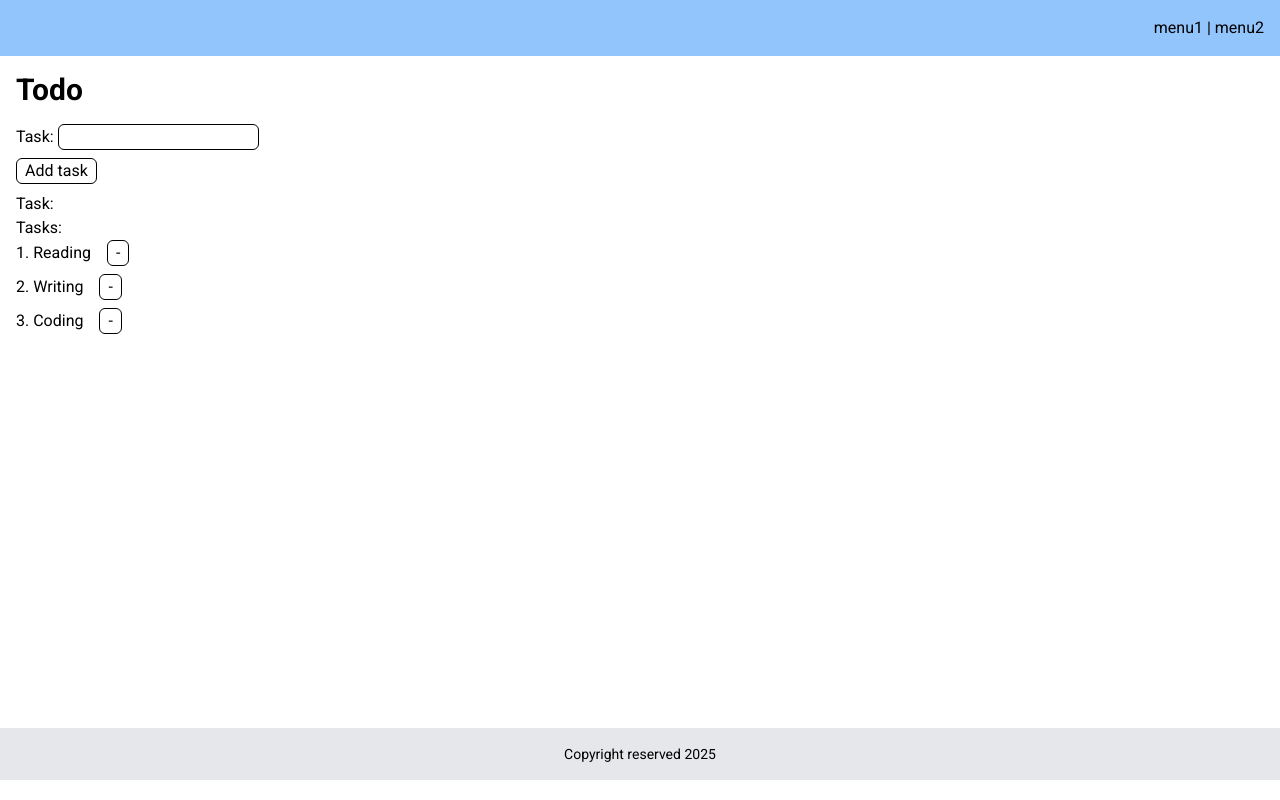
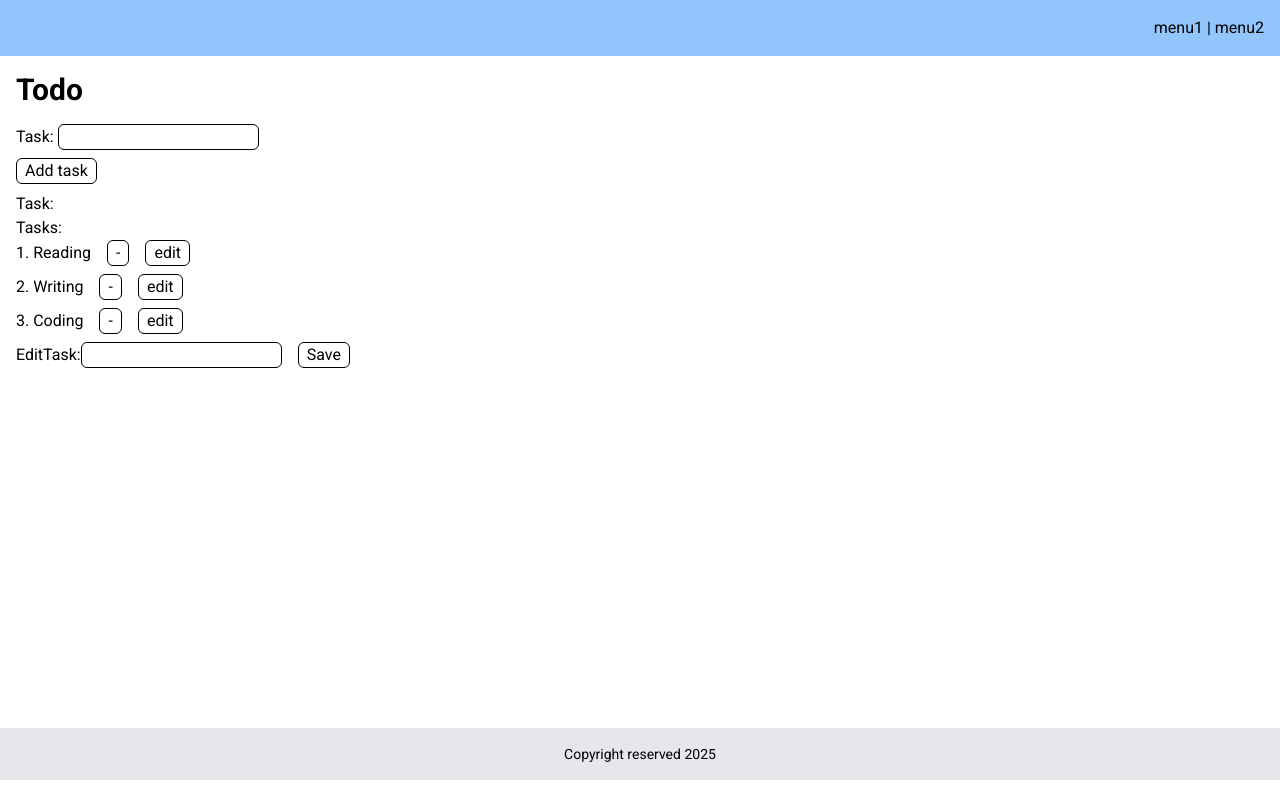
Before and after one commit to wwarodom/web_2_2024, a Next.js app in the folder my-app/: page /todo in a window 1280 px wide. Built offline with nearby package versions, Linux system fonts and the light colour scheme.

Commit message:
edit task

```diff
--- a/my-app/app/todo/page.tsx
+++ b/my-app/app/todo/page.tsx
@@ -4,6 +4,8 @@ const STYLE = "border border-black rounded-md px-2 mb-2"
 
 export default function Todo() {
     const [task, setTask] = useState('')
+    const [editTask, setEditTask] = useState('')
+    const [editId, setEditId] = useState(-1)
     const [tasks, setTasks] = useState<string[]>([
         "Reading",
         "Writing",
@@ -12,6 +14,22 @@ export default function Todo() {
 
     function deleteTask(indexTask: number): void {
         setTasks(tasks.filter((_, index) => index !== indexTask))
+    }
+
+    function editTaskFunction(indexTask: number): void {
+        setEditId(indexTask)
+        setEditTask(tasks[indexTask])
+    }
+
+    function updateTask(): void {
+        if (editId === -1) {
+            return
+        }
+        const newTasks = [...tasks]
+        newTasks[editId] = editTask
+        setTasks(newTasks)
+        setEditId(-1)
+        setEditTask('')
     }
 
     return (
@@ -43,10 +61,27 @@ export default function Todo() {
                                 className={`${STYLE} ml-4`}
                                 onClick={() => deleteTask(+index)}
                             > - </button>
+                            <button
+                                className={`${STYLE} ml-4`}
+                                onClick={() => editTaskFunction(+index)}
+                            > edit </button>
                         </div>
                     ))
                 }
 
+                <div>
+                    EditTask:
+                    <input
+                        className={`${STYLE}`}
+                        type="text"
+                        defaultValue={editTask}
+                        onChange={e => setEditTask(e.target.value)}
+                    />
+                    <button
+                        className={`${STYLE} ml-4`}
+                        onClick={updateTask}
+                    > Save </button>
+                </div>
 
             </div>
         </div>
```
